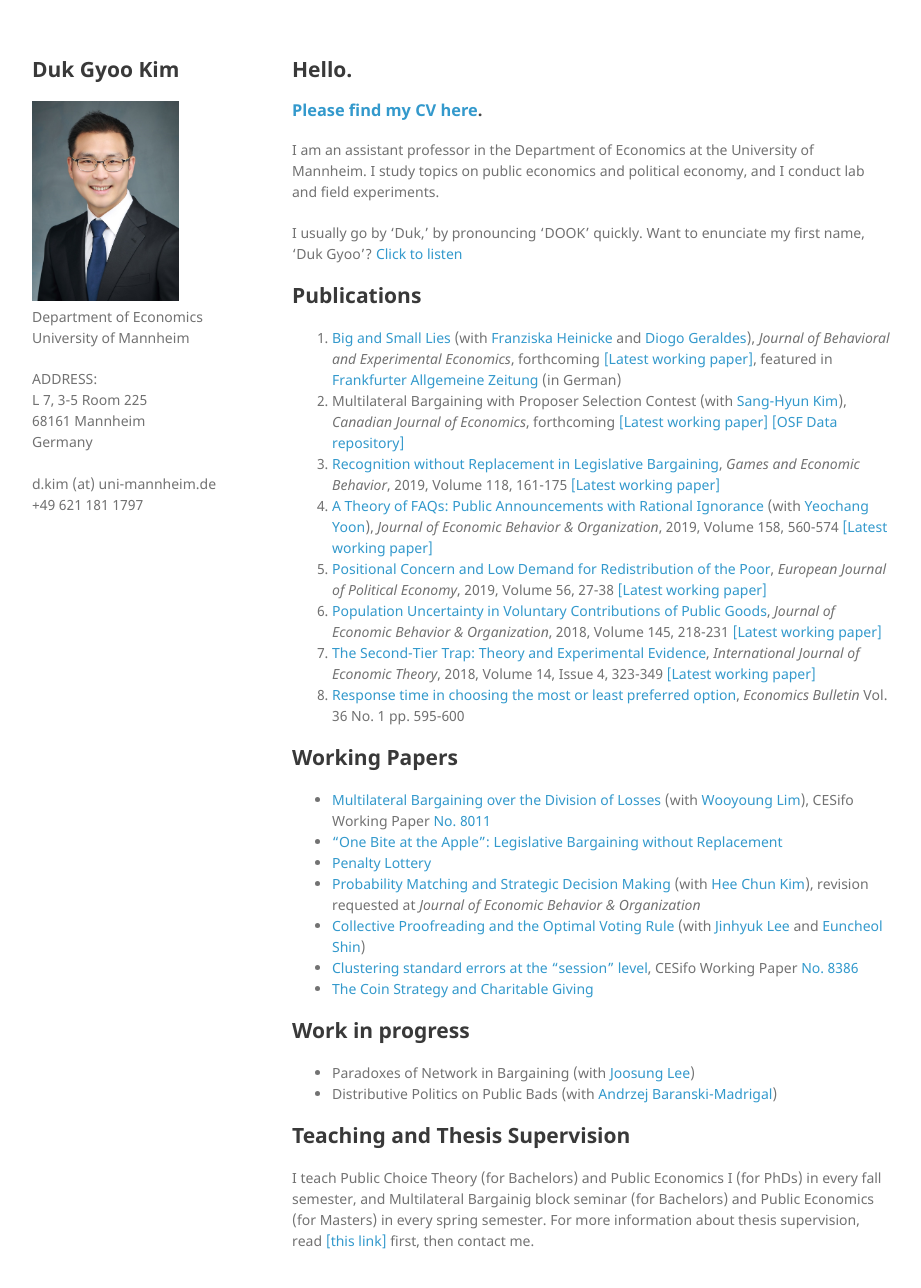
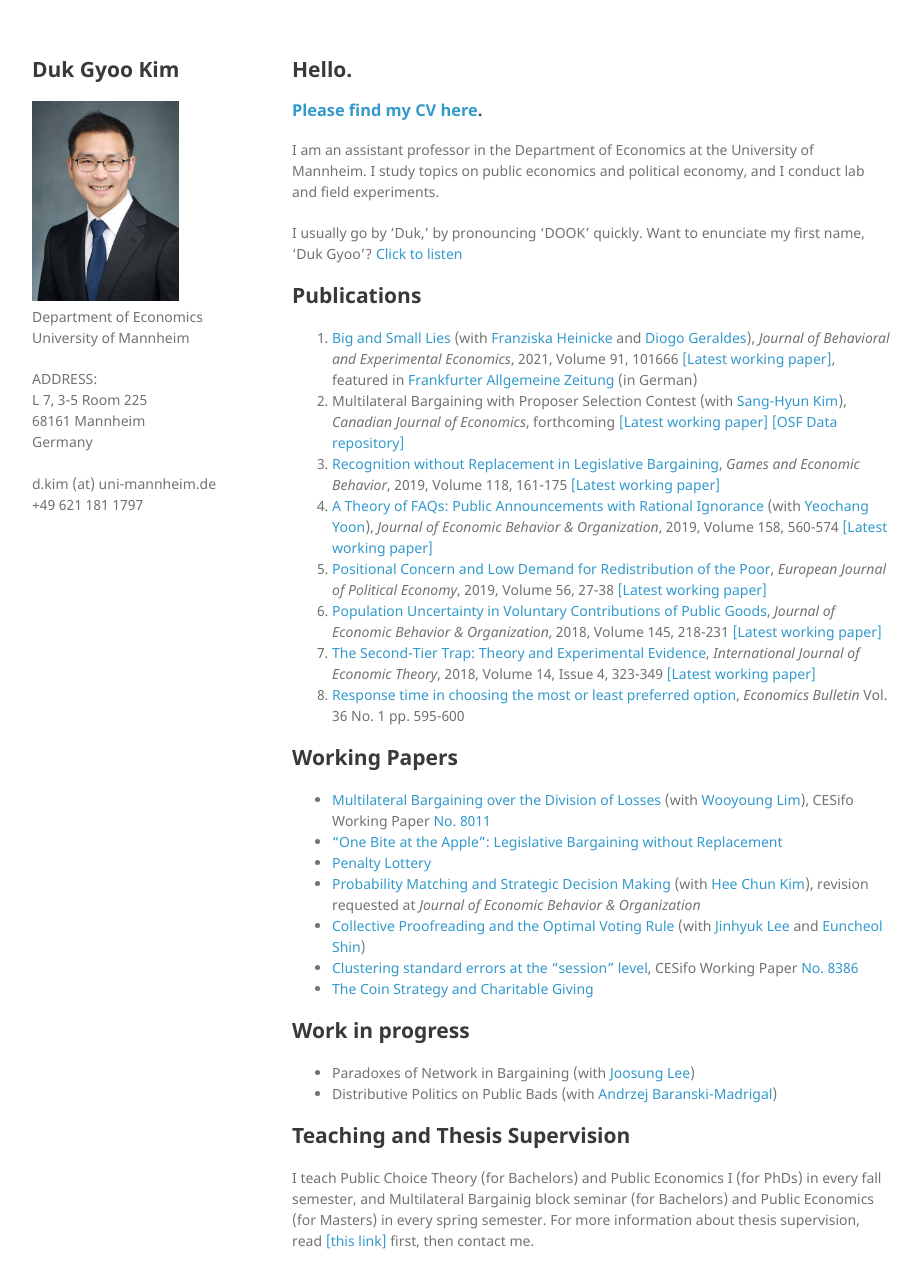
Before and after one commit to kimdukgyoo/kimdukgyoo.github.io, a Jekyll site: the page built from index.md, in a window 1280 px wide and 1321 px high. Shown: the top 1288 px of the window, without its empty margins (178-1099 px from the left). Built offline with Jekyll 4.4.1, drawn with Linux system fonts in a browser that asks for light colours; our own code applies the rules of GitHub Pages for plain Markdown files.

Commit message:
Update index.md

```diff
--- a/index.md
+++ b/index.md
@@ -11,7 +11,7 @@
 <a href="https://doi.org/10.1016/j.socec.2021.101666" target="_blank">Big and Small Lies</a> (with <a href="https://sites.google.com/view/franziskaheinicke/research?authuser=0" target="_blank">Franziska Heinicke</a> and <a href="https://sites.google.com/site/diogogeraldes/research" target="_blank">Diogo Geraldes</a>), forthcoming at _Journal of Behavioral and Experimental Economics_ <a href="https://kimdukgyoo.github.io/PDFfiles/BigSmallLies.pdf" target="_blank">[Latest working paper]</a>, featured in <a href="https://kimdukgyoo.github.io/PDFfiles/FAS-20200927.pdf" target="_blank">Frankfurter Allgemeine Zeitung</a> (in German)
 -->
 ## Publications
-1. <a href="https://authors.elsevier.com/a/1cSJZ7tbfGpDg5" target="_blank">Big and Small Lies</a> (with <a href="https://sites.google.com/view/franziskaheinicke/research?authuser=0" target="_blank">Franziska Heinicke</a> and <a href="https://sites.google.com/site/diogogeraldes/research" target="_blank">Diogo Geraldes</a>), _Journal of Behavioral and Experimental Economics_, forthcoming <a href="https://kimdukgyoo.github.io/PDFfiles/BigSmallLies.pdf" target="_blank">[Latest working paper]</a>, featured in <a href="https://kimdukgyoo.github.io/PDFfiles/FAS-20200927.pdf" target="_blank">Frankfurter Allgemeine Zeitung</a> (in German)
+1. <a href="https://authors.elsevier.com/a/1cSJZ7tbfGpDg5" target="_blank">Big and Small Lies</a> (with <a href="https://sites.google.com/view/franziskaheinicke/research?authuser=0" target="_blank">Franziska Heinicke</a> and <a href="https://sites.google.com/site/diogogeraldes/research" target="_blank">Diogo Geraldes</a>), _Journal of Behavioral and Experimental Economics_, 2021, Volume 91, 101666 <a href="https://kimdukgyoo.github.io/PDFfiles/BigSmallLies.pdf" target="_blank">[Latest working paper]</a>, featured in <a href="https://kimdukgyoo.github.io/PDFfiles/FAS-20200927.pdf" target="_blank">Frankfurter Allgemeine Zeitung</a> (in German)
 1. Multilateral Bargaining with Proposer Selection Contest (with <a href="https://sites.google.com/site/sanghyunkim46/research" target="_blank">Sang-Hyun Kim</a>), _Canadian Journal of Economics_, forthcoming <a href="https://kimdukgyoo.github.io/PDFfiles/MBContest.pdf" target="_blank">[Latest working paper]</a> <a href="https://osf.io/wj9pq/" target="_blank">[OSF Data repository]</a>
 1. <a href="https://doi.org/10.1016/j.geb.2019.09.007" target="_blank">Recognition without Replacement in Legislative Bargaining</a>, _Games and Economic Behavior_, 2019, Volume 118, 161-175 <a href="https://kimdukgyoo.github.io/PDFfiles/RecognitionWithoutReplacement.pdf" target="_blank">[Latest working paper]</a>
 2. <a href="https://doi.org/10.1016/j.jebo.2018.12.026" target="_blank">A Theory of FAQs: Public Announcements with Rational Ignorance</a> (with <a href="https://sites.google.com/site/yyeochang/" target="_blank">Yeochang Yoon</a>), _Journal of Economic Behavior & Organization_, 2019, Volume 158, 560-574 <a href="https://kimdukgyoo.github.io/PDFfiles/theoryFAQs.pdf" target="_blank">[Latest working paper]</a>
```
